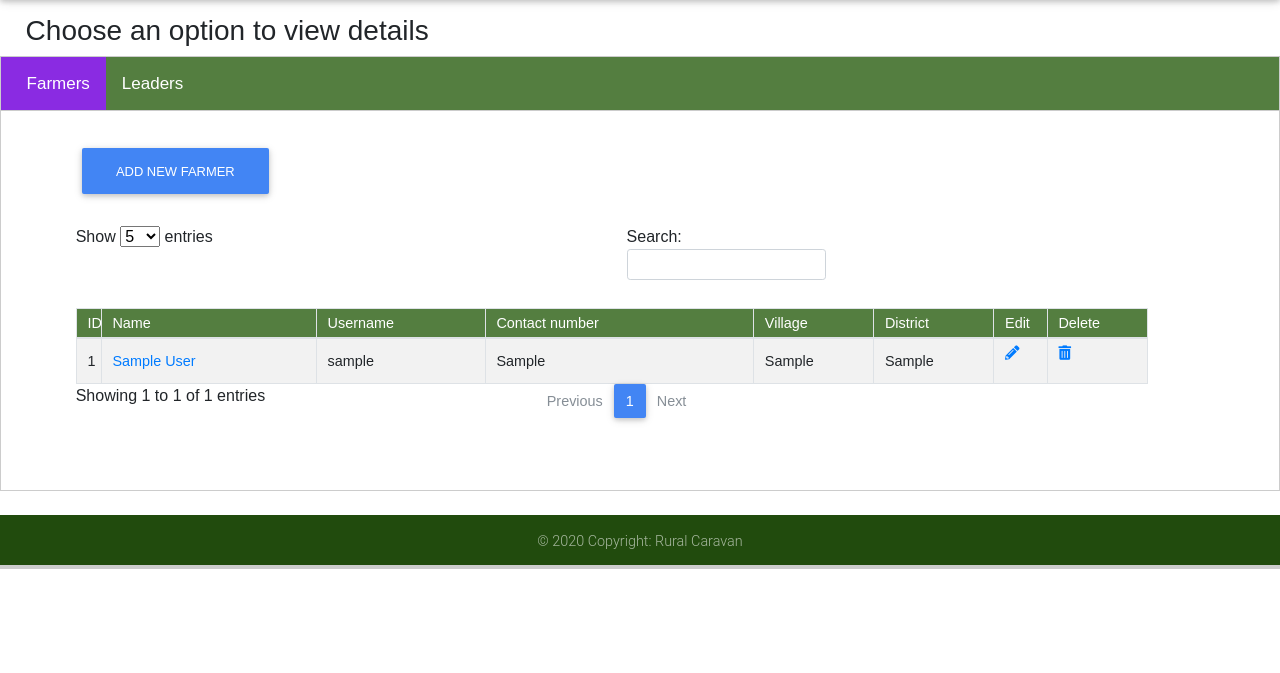
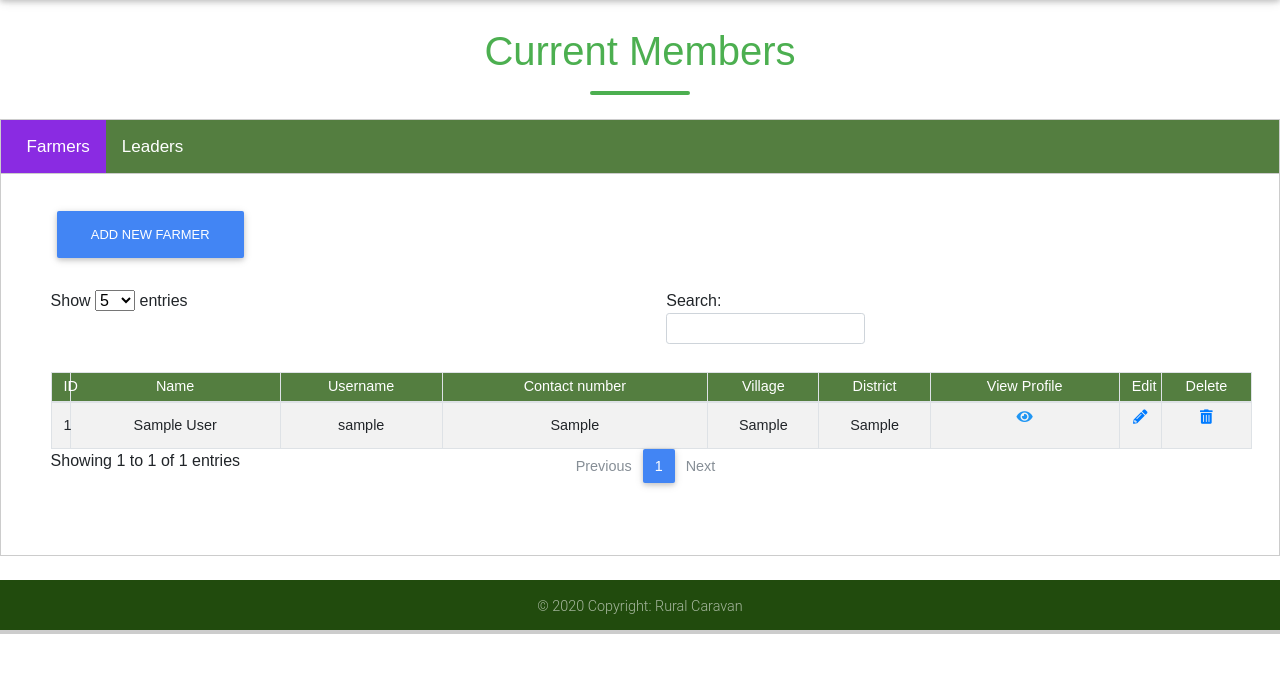
Before and after one commit to disconnect101/FPO_portal, a Django app: page /members/member_page/ in a window 1280 px wide. Shown: the part 66-739 px from the top of the page. Run offline with Django 3.2, Linux system fonts and the light colour scheme; tables that the repository leaves empty hold one stand-in row (values such as "Sample post"); some libraries are stand-ins or nearby versions.

Commit message:
UI Changes in Progress

```diff
--- a/RuralCaravan/members/forms.py
+++ b/RuralCaravan/members/forms.py
@@ -123,7 +123,6 @@ class TransactionForm(forms.ModelForm):
 
         # specify fields to be used
         fields = [
-            "refno",
             "user",
             "amount",
             "description"
--- a/RuralCaravan/members/templates/members/addnewtransaction.html
+++ b/RuralCaravan/members/templates/members/addnewtransaction.html
@@ -178,12 +178,6 @@
                   </h3>
                   <hr>
 
-                 <div class="md-form">
-                    <i class="fas fa-landmark prefix green-text"></i>
-                    <input type="text" class="form-control" name="refno" step="any" required id="id_refno">
-                    <label for="id_refno">Enter Ref no</label>
-                  </div>
-
                   <div class="md-form">
                     <i class="far fa-user-circle prefix green-text"></i>
                     <label for="id_user">User:</label>
--- a/RuralCaravan/members/templates/members/members.html
+++ b/RuralCaravan/members/templates/members/members.html
@@ -111,7 +111,9 @@ th {
 }
 th,td{
     padding:0.3%;
-    padding-left:1%
+    padding-left:1%;
+    padding-right:1%;
+    text-align:center;
 }
     </style>
 </head>
@@ -208,19 +210,21 @@ th,td{
   <!--Main layout-->
   <main style="padding-top:5em;min-height:95%;font-family:Arial">
 
-    <h3 style="padding-left: 2%;">Choose an option to view details</h3>
-
+    <!---<h3 style="padding-left: 2%;">Choose an option to view details</h3>--->
+      <h1 style="text-align: center;padding-top:1%" class="green-text mt-0 mb-3">Current Members</h1>
+    <hr style="margin: auto; width: 6rem; border: 2px solid #4caf50; border-radius: 20rem;">
+    <br>
     <div class="tab">
       <button class="tablinks" onclick="openCity(event, 'farmer')" id="defaultOpen" style="padding-left: 2%;color:white">Farmers</button>
       <button class="tablinks" onclick="openCity(event, 'leader')" style="color:white">Leaders</button>
     </div>
 
     <div id="farmer" class="tabcontent">
-        <div class="col-md-11" style="padding-left:5%; margin-top:25px;">
+        <div class="col-md-12" style="padding-left:3%; margin-top:25px;">
         <span><a href="{% url 'add_farmer' %}" class="btn btn-primary">Add New Farmer</a></span>
             <div class="table-responsive" style="margin-top:25px; margin-bottom: 50px;">
         <table
-            class="table1 table-striped table-bordered display" width="100%" style="margin-top: 20px;">
+            class="table1 table-striped table-bordered display" width="100%" style="margin-top: 20px">
                 <thead>
 
                     <th>ID</th>
@@ -229,6 +233,7 @@ th,td{
                     <th>Contact number</th>
                     <th>Village</th>
                     <th>District</th>
+                    <th>View Profile</th>
                     <th>Edit</th>
                     <th>Delete</th>
                  </thead>
@@ -239,13 +244,14 @@ th,td{
           <tr>
 
               <td>{{ farmer.id}}</td>
-              <td><a href="view_farmer/{{farmer.id}}">{{ farmer.first_name }}{{' '}}{{ farmer.last_name}}</a></td>
+              <td>{{ farmer.first_name }}{{' '}}{{ farmer.last_name}}</td>
               <td>{{ farmer.user.username }}</td>
               <td>{{ farmer.contact }}</td>
               <td>{{ farmer.village }}</td>
               <td>{{ farmer.district }}</td>
               <!-- <td>farmer.Pin</td> -->
-              <td><p data-placement="top" data-toggle="tooltip" title="Edit Farmer Details"><a href="edit_farmer/{{ farmer.id }}" ><i class="fas fa-pencil-alt"></i></a></p></td>
+              <td align="center"><p data-placement="top" data-toggle="tooltip" title="View Farmer Details"><a href="view_farmer/{{ farmer.id }}" ><i class="fas fa-eye blue-text"></i></a></p></td>
+              <td><p data-placement="top" data-toggle="tooltip" title="Edit Farmer Details"><a href="edit_farmer/{{ farmer.id }}" ><i class="fas fa-pencil-alt "></i></a></p></td>
               <td><p data-placement="top" data-toggle="tooltip" title="Delete Farmer Details"><a href="delete_farmer/{{ farmer.id }}" class="confirm-delete"><i class="fas fa-trash-alt"></i></a></p></td>
 
           </tr>
@@ -260,7 +266,7 @@ th,td{
     </div>
 
     <div id="leader" class="tabcontent">
-        <div class="col-md-11" style="padding-left:5%; margin-top:25px;margin-bottom: 50px;">
+        <div class="col-md-12" style="padding-left:3%; margin-top:25px;margin-bottom: 50px;">
              <span><a href="{% url 'add_leader' %}" class="btn btn-primary">Add New Leader</a></span>
             <div class="table-responsive" style="margin-top:25px;">
         <table
@@ -273,6 +279,7 @@ th,td{
                     <th>Contact number</th>
                     <th>Village</th>
                     <th>District</th>
+                    <th>View Profile</th>
                     <th>Edit</th>
                     <th>Delete</th>
                  </thead>
@@ -281,11 +288,12 @@ th,td{
             <tr>
 
                 <td>{{leader.id}}</td>
-                <td><a href="view_leader/{{leader.id}}">{{ leader.first_name }}{{' '}}{{ leader.last_name}}</a></td>
+                <td>{{ leader.first_name }}{{' '}}{{ leader.last_name}}</td>
                 <td>{{ leader.user.username }}</td>
                 <td>{{ leader.contact }}</td>
                 <td>{{ leader.village }}</td>
                 <td>{{ leader.district }}</td>
+                <td><p data-placement="top" data-toggle="tooltip" title="View Leader Details"><a href="view_leader/{{leader.id}}" ><i class="fas fa-eye"></i></a></p></td>
                 <td><p data-placement="top" data-toggle="tooltip" title="Edit Leader Details"><a href="edit_leader/{{leader.id}}" ><i class="fas fa-pencil-alt"></i></a></p></td>
                 <td><p data-placement="top" data-toggle="tooltip" title="Delete Leader Record"><a href="delete_leader/{{leader.id}}" class="confirm-delete"><i class="fas fa-trash-alt"></i></a></p></td>
             </tr>
--- a/RuralCaravan/members/views.py
+++ b/RuralCaravan/members/views.py
@@ -435,11 +435,13 @@ def add_FPOLedger(request):
                     last_amount = last.currrent_amount
                 else:
                     last_amount = 0
+
             num = ew_transaction.objects.all().count() + 1
             year = datetime.now().year
             refno = "REF" + str(year) + str(random.randint(100, 999)) + str(num)
             # print(refno)
             p = ew_transaction.objects.create(refno=refno, user=owner, amount=cost, currrent_amount=last_amount + cost, description='crop sold')
+
         # form_u.save()
         return redirect('/members/member_page/fpoledger')
 
```
Also changed, not shown: RuralCaravan/members/templates/members/farmer_profile.html (+16 -5 lines), RuralCaravan/members/templates/members/leader_profile.html (+15 -3 lines), RuralCaravan/members/templates/members/transactions.html (+6 -4 lines).
